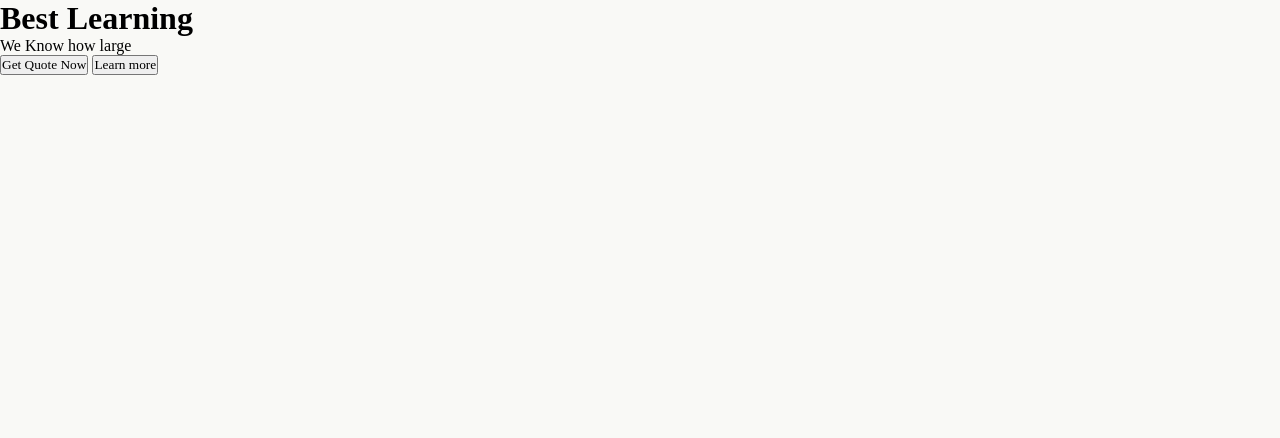
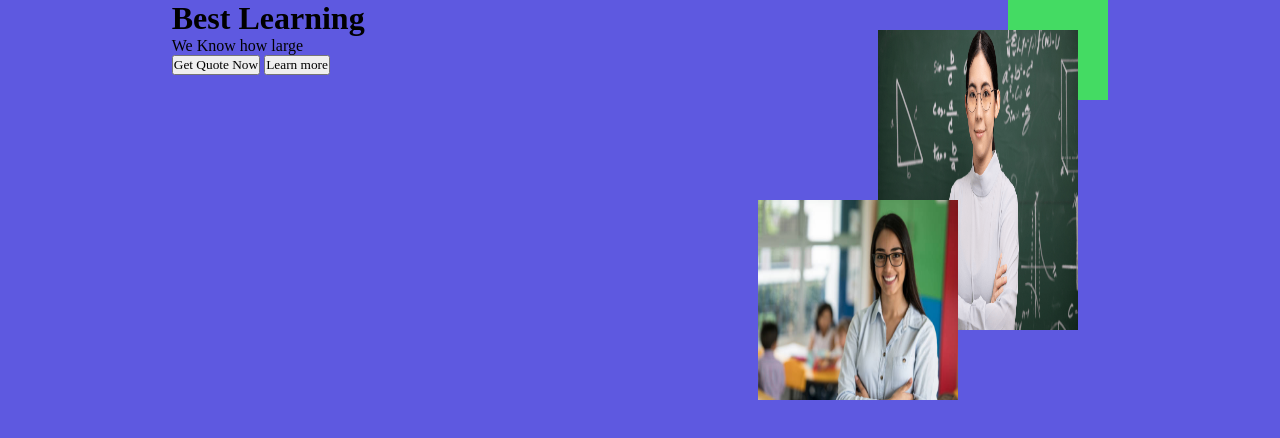
Before and after one commit to shzn-mhd/htmlg3, a plain HTML site: page index.html in a window 1280 px wide. Drawn offline with Linux system fonts and the light colour scheme.

Commit message:
create right image box

```diff
--- a/index.html
+++ b/index.html
@@ -1,47 +1,42 @@
 <!DOCTYPE html>
 <html lang="en">
   <head>
-    <meta charset="UTF-8">
-    <meta name="viewport" content="width=device-width, initial-scale=1.0">
-    <link rel="stylesheet" href="./style.css">
+    <meta charset="UTF-8" />
+    <meta name="viewport" content="width=device-width, initial-scale=1.0" />
+    <link rel="stylesheet" href="./style.css" />
     <title>Test Project 1</title>
-
   </head>
   <body>
-
     <!-- header section starts -->
 
-
     <div class="image">
-
       <!-- <img src="images" alt=""> -->
 
-        <header>
+      <header></header>
 
-
-
-
-
-        </header>
-
+    <div class="body-container">
         <div class="head-content">
-            <h1>Best Learning </h1>
+            <h1>Best Learning</h1>
             <p>We Know how large</p>
 
             <div class="btn">
-                <button class="btn1">Get Quote Now <i class="fa fa-arrow-right"></i></button>
-                <button class="btn2">Learn more <i class="fa fa-arrow-right"></i></button>
+              <button class="btn1">
+                Get Quote Now <i class="fa fa-arrow-right"></i>
+              </button>
+              <button class="btn2">
+                Learn more <i class="fa fa-arrow-right"></i>
+              </button>
             </div>
-
           </div>
 
           <div class="Right">
-
+          <div class="box1"></div>
+            <div  class="box2"><img src="./assets/image.png" class="big-image" /></div>
+            <div  class="box3"><img src="./assets/image2.jpg" class="small-image" /></div>
           </div>
-
+    </div>
     </div>
 
     <!-- header section ends -->
-
   </body>
 </html>
--- a/style.css
+++ b/style.css
@@ -14,5 +14,52 @@
 
 body{
     font-family: "Roboto";
-    background-color: #F9F9F6;
+    background-color: #5e59e0;
 }
+.body-container {
+    display: flex;
+    justify-content: space-around;
+
+}
+
+.Right {
+   width: 50vh;
+   display: flex;
+   flex-direction: column;
+   position: relative;
+
+
+}
+
+.box1 {
+    width: 100px;
+    height: 100px;
+    background-color: #44db63;
+   align-self: flex-end;
+   position: absolute;
+
+}
+
+.box2{
+    width: 200px;
+    height: 300px;
+    align-self: center;
+    position: absolute;
+    top:30px;
+    right: 30px;
+
+
+}
+.box3{
+    width: 200px;
+    height: 200px;
+    align-self: flex-start;
+    position: absolute;
+    top: 200px;
+    left: 50px;
+
+}
+.box2 img , .box3 img{
+    width: 100%;
+    height: 100%;
+}
```
Also changed, not shown: assets/image.png (added), assets/image2.jpg (added). Lines whose indentation alone changed are shown as unchanged.
